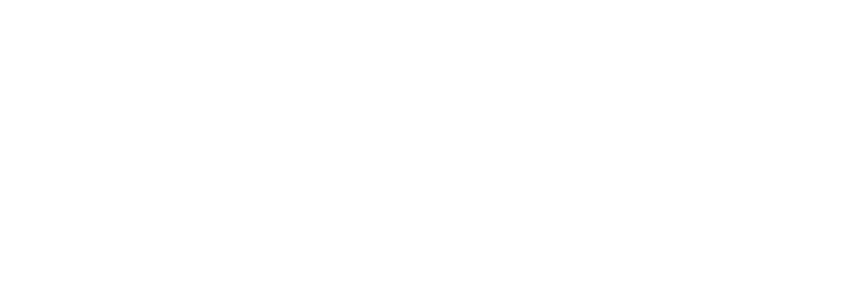
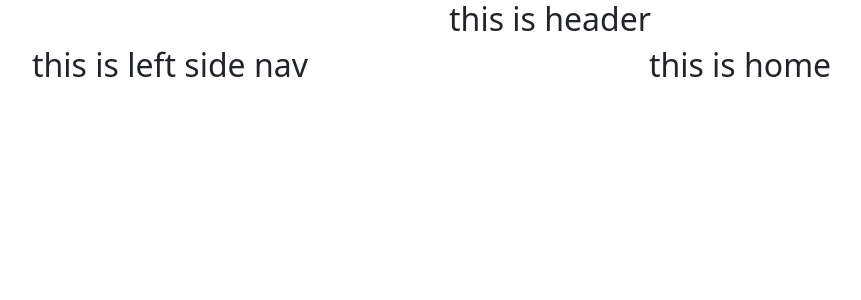
Before and after one commit to pujadey48/Course-Forest, a React (Create React App) app: page / in a window 1280 px wide. Shown: the top 300 px of the page, without its empty margins (90-951 px from the left). Built offline with nearby package versions, Linux system fonts and the light colour scheme.

Commit message:
create layout and some components

```diff
--- /dev/null
+++ b/src/Pages/Home/Home.js
@@ -0,0 +1,11 @@
+import React from 'react';
+
+const Home = () => {
+    return (
+        <div>
+            <h2>this is home</h2>
+        </div>
+    );
+};
+
+export default Home;
--- /dev/null
+++ b/src/Pages/Shared/Header/Header.js
@@ -0,0 +1,11 @@
+import React from 'react';
+
+const Header = () => {
+    return (
+        <div>
+            <h2>this is header</h2>
+        </div>
+    );
+};
+
+export default Header;
--- /dev/null
+++ b/src/Pages/Shared/LeftSideNav/LeftSideNav.js
@@ -0,0 +1,11 @@
+import React from 'react';
+
+const LeftSideNav = () => {
+    return (
+        <div>
+            <h2>this is left side nav</h2>
+        </div>
+    );
+};
+
+export default LeftSideNav;
--- a/src/Routes/Routes/Routes.js
+++ b/src/Routes/Routes/Routes.js
@@ -1,5 +1,6 @@
 import { createBrowserRouter } from "react-router-dom";
 import Main from "../../layout/Main";
+import Home from "../../Pages/Home/Home";
 
 
  export const  routes = createBrowserRouter([
@@ -7,7 +8,10 @@
         path: '/',
         element: <Main></Main>,
         children: [
-
+            {
+                path: '/',
+                element:<Home></Home>
+            }
         ]
     }
  ])
--- a/src/layout/Main.js
+++ b/src/layout/Main.js
@@ -1,10 +1,24 @@
 import React from 'react';
+import { Col, Container, Row } from 'react-bootstrap';
 import { Outlet } from 'react-router-dom';
+import Header from '../Pages/Shared/Header/Header';
+import LeftSideNav from '../Pages/Shared/LeftSideNav/LeftSideNav';
 
 const Main = () => {
     return (
         <div>
-            <Outlet></Outlet>
+            <Header></Header>
+
+            <Container>
+                <Row>
+                    <Col lg="4">
+                        <LeftSideNav></LeftSideNav>
+                    </Col>
+                    <Col lg = "8">
+                        <Outlet></Outlet>
+                    </Col>
+                </Row>
+            </Container>
         </div>
     );
 };
```
